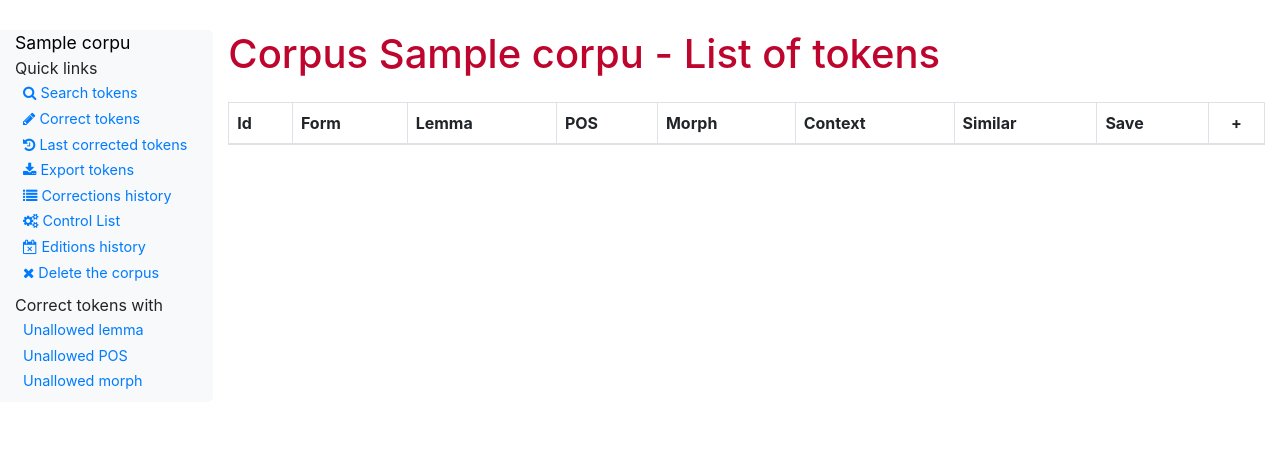
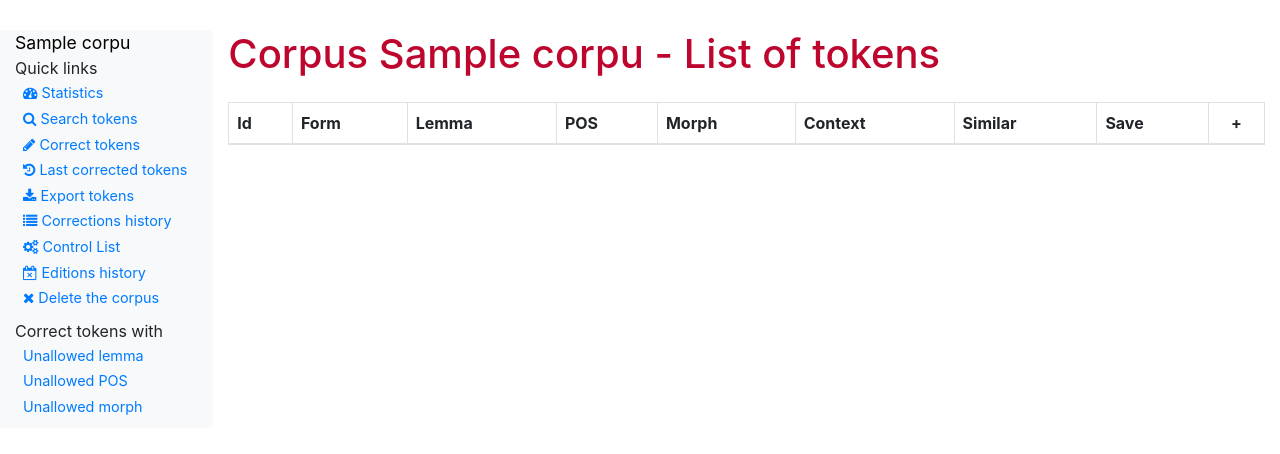
Before and after one commit to hipster-philology/pyrrha, a Flask app: page /corpus/1/tokens/correct in a window 1280 px wide. Shown: the part 56-510 px from the top of the page. Run offline with Flask 2, Linux system fonts and the light colour scheme; a user stored in the database is signed in; tables that the repository leaves empty hold one stand-in row (values such as "Sample post"); data that the repository does not hold is empty; some libraries are stand-ins or nearby versions.

Commit message:
add stats quicklink

```diff
--- a/app/templates/macros/nav_macros.html
+++ b/app/templates/macros/nav_macros.html
@@ -144,6 +144,10 @@
 </header>
 Quick links
 <ul class="nav flex-column">
+    <li class="nav-item">
+        <a id="stats_{{corpus.id}}" class="nav-link"  href="{{url_for("main.corpus_get", corpus_id=corpus.id)}}">
+        <i class="fa fa-tachometer"></i> Statistics</a>
+    </li>
     <li class="nav-item"><a class="nav-link" id="corpus_{{corpus.id}}_search_tokens" href="{{url_for("main.tokens_search_through_fields", corpus_id=corpus.id)}}">
         <i class="fa fa-search"></i> Search tokens</a></li>
     <li class="nav-item"><a class="nav-link" href="{{ url_for("main.tokens_correct", corpus_id=corpus.id) }}">
```
